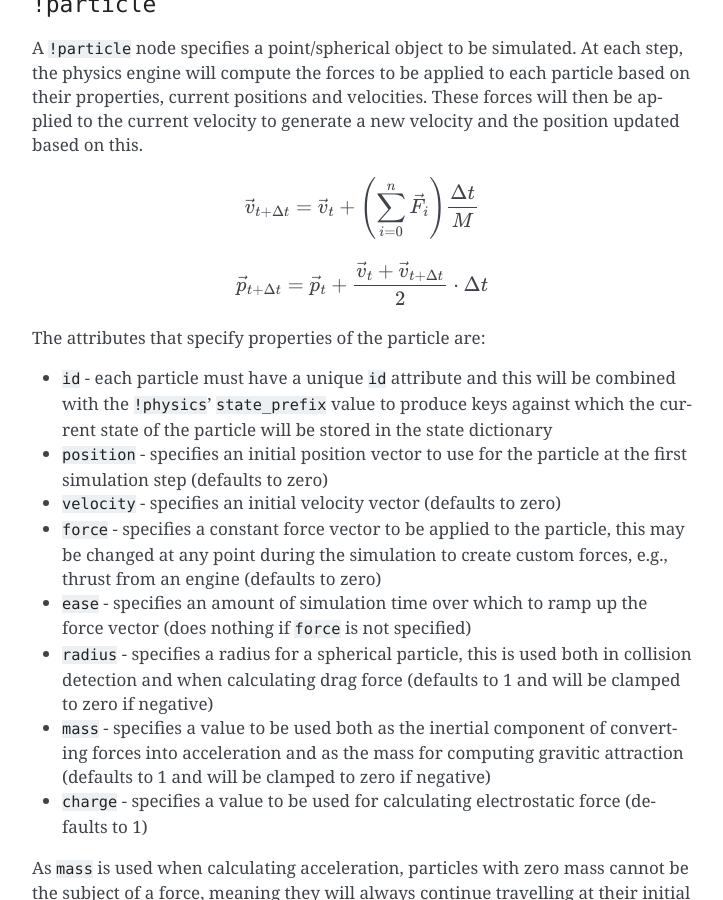
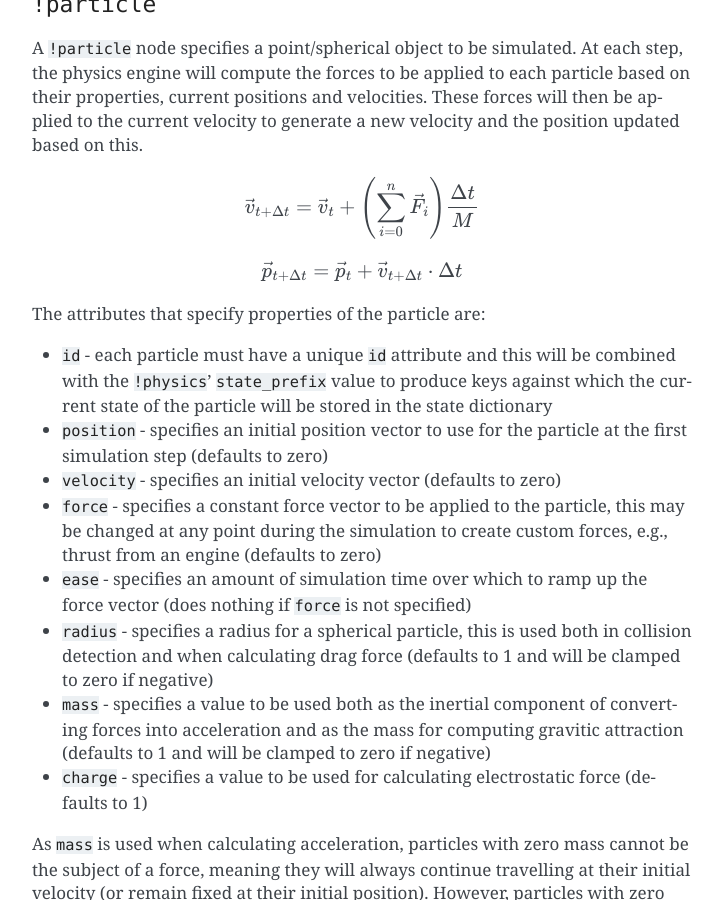
Before and after one commit to jonathanhogg/flitter, a Sphinx documentation site: the page built from docs/physics.md, in a window 1280 px wide and 900 px high, scrolled down 2681 px. Shown: the whole window, without its empty margins (388-1111 px from the left). Built offline with Sphinx 7.4.7, drawn with Linux system fonts in a browser that asks for light colours.

````diff
--- a/docs/physics.md
+++ b/docs/physics.md
@@ -122,7 +122,7 @@ position updated based on this.
 ```
 
 ```{math}
-\vec{p}_{t+\Delta t} = \vec{p}_t + {{\vec{v}_t + \vec{v}_{t+\Delta t}} \over 2} \cdot \Delta t
+\vec{p}_{t+\Delta t} = \vec{p}_t + \vec{v}_{t+\Delta t} \cdot \Delta t
 ```
 
 The attributes that specify properties of the particle are:
````
